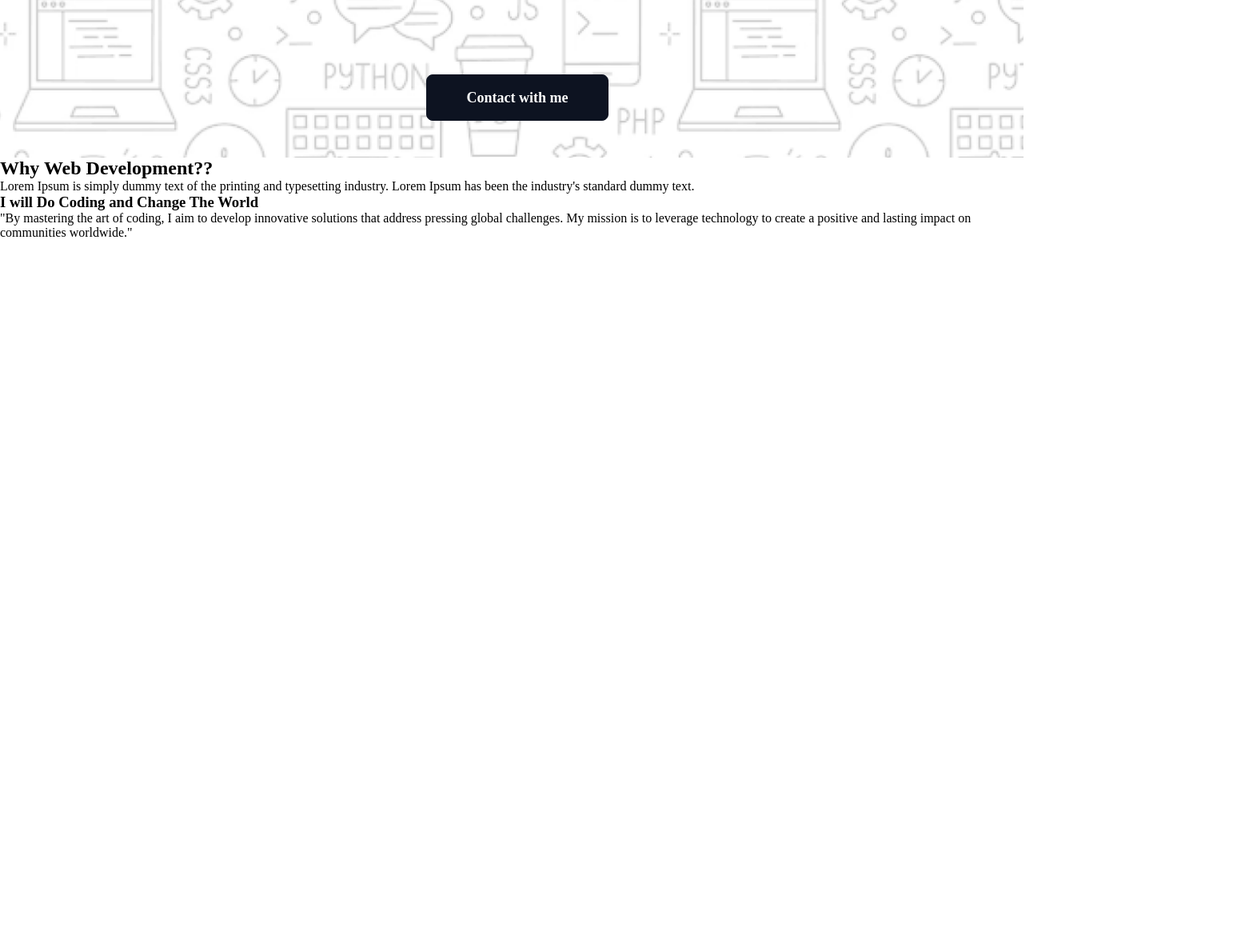
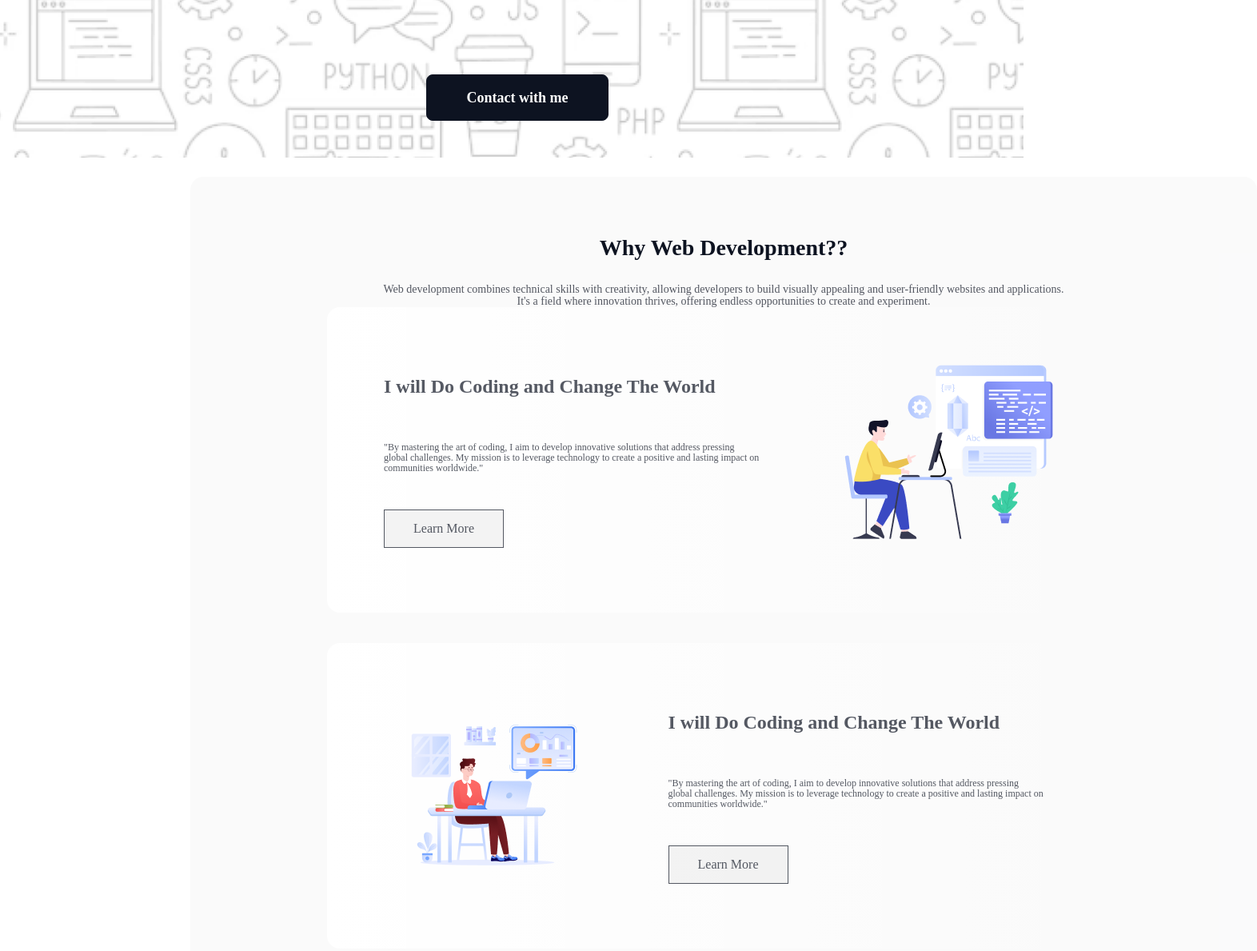
Before and after one commit to ShahriarALshihab/pHero.b10_A1, a plain HTML site: page index.html in a window 1280 px wide. Shown: the part 701-1890 px from the top of the page at 80% size, 1572 px wide, since content can reach past the window. Before the commit the page ends 1001 px from the top, so only its background shows below. Drawn offline with Linux system fonts and the light colour scheme; a web font is replaced by a local one.

Commit message:
main section done

```diff
--- a/index.html
+++ b/index.html
@@ -24,18 +24,59 @@
             <button class="btn">Contact with me</button>
         </header>
 
-    <main clsss="main-section">
-        <div>
+    <div class="main-container">
+        <div id="main-head">
             <h2 class="main-header">Why Web Development??</h2>
-            <p class="main-sub-header">Lorem Ipsum is simply dummy text of the printing and typesetting industry. Lorem Ipsum has been the industry's standard
-            dummy text.</p>
+            <p class="main-sub-header">Web development combines technical skills with creativity, allowing developers to build visually appealing and
+            user-friendly websites and applications. It's a field where innovation thrives, offering endless opportunities to create
+            and experiment.</p>
         </div>
-        <div>
-            <h3 class="main-header">I will Do Coding and Change The World</h3>
-            <p class="main-sub-header">"By mastering the art of coding, I aim to develop innovative solutions that address pressing global challenges. My
-            mission is to leverage technology to create a positive and lasting impact on communities worldwide."</p>
+
+        <div class="sub-section-gap">
+            <div class="main-sub-section">
+                <div class="left-part">
+                    <h2 class="left-header">I will Do Coding and Change The World</h2>
+                    <p class="left-sub-header">"By mastering the art of coding, I aim to develop innovative solutions that address
+                        pressing
+                        global challenges. My
+                        mission is to leverage technology to create a positive and lasting impact on communities worldwide."</p>
+                    <button class="main-sub-btn">Learn More</button>
+                </div>
+                <div class="main-sub-section-img-1">
+                    <img src="assets/Layer_1.png" alt="">
+                </div>
+            </div>
+
+            <div class="main-sub-section">
+                <div class="main-sub-section-img-1">
+                    <img src="assets/Group 3.png" alt="">
+                </div>
+                <div class="left-part">
+                    <h2 class="left-header">I will Do Coding and Change The World</h2>
+                    <p class="left-sub-header">"By mastering the art of coding, I aim to develop innovative solutions that address
+                        pressing
+                        global challenges. My
+                        mission is to leverage technology to create a positive and lasting impact on communities worldwide."</p>
+                    <button class="main-sub-btn">Learn More</button>
+                </div>
+
+            </div>
+
+            <div class="main-sub-section">
+                <div class="left-part">
+                    <h2 class="left-header">I will Do Coding and Change The World</h2>
+                    <p class="left-sub-header">"By mastering the art of coding, I aim to develop innovative solutions that address
+                        pressing
+                        global challenges. My
+                        mission is to leverage technology to create a positive and lasting impact on communities worldwide."</p>
+                    <button class="main-sub-btn">Learn More</button>
+                </div>
+                <div class="main-sub-section-img-1">
+                    <img src="assets/Group 4.png" alt="">
+                </div>
+            </div>
         </div>
-    </main>
+    </div>
 
 </body>
 </html>
--- a/styles/project_style.css
+++ b/styles/project_style.css
@@ -110,3 +110,127 @@ margin-left: 150px;
     margin-left: 180px;
     margin-top: 150px;
 }
+
+/* -------header section END---- */
+
+
+
+/* ------main section START------- */
+
+.main-container{
+    width: 1140px;
+    height: 1295px;
+    padding: 80px 97px 80px 97px;
+    margin: 24px 120px 0 238px;
+    display: flex;
+    justify-content: center;
+    align-items: center;
+    flex-direction: column;
+    border-radius: 16px;
+    background: rgba(13, 19, 33, 0.02);
+
+
+}
+
+#main-head{
+    width: 852px;
+    height: 115px;
+    margin:0 67px;
+
+}
+.main-header{
+    width: auto;
+    height: 39px;
+    color: rgb(13, 19, 33);
+    font-size: 28px;
+    font-weight: 800;
+    line-height: 37px;
+    letter-spacing: 0%;
+    text-align: center;
+    font-family: Azeret Mono;
+    margin-bottom:24px ;
+
+}
+
+.main-sub-header{
+    width: 852px;
+    color: rgb(13, 19, 33);
+    font-family: Azeret Mono;
+    font-size: 14px;
+    font-weight: 400;
+    line-height: 15px;
+    letter-spacing: 0%;
+    text-align: center;
+    opacity: 0.7;
+
+}
+
+
+.main-sub-section{
+    width: 946px;
+    height: 336px;
+    padding: 23px;
+    display: flex;
+    justify-content: center;
+    align-items: center;
+    gap:98px;
+    border-radius: 16px;
+    background: linear-gradient(90.00deg, rgb(255, 255, 255), rgba(255, 255, 255, 0) 100%);
+
+}
+
+.left-part{
+    width:477px;
+    height: 220px;
+}
+.left-header{
+    width: 430px;
+    height: 72px;
+    font-family: Azeret Mono;
+    font-size: 24px;
+    font-weight: 700;
+    line-height: 36px;
+    letter-spacing: 0%;
+    text-align: left;
+    margin-bottom: 16px;
+    color: rgba(13, 19, 33, 0.7);
+}
+
+.left-sub-header{
+    width: 470px;
+    height: 52px;
+    color: rgb(13, 19, 33);
+    font-size: 12px;
+    font-weight: 400;
+    line-height: 13px;
+    letter-spacing: 0%;
+    text-align: left;
+    opacity: 0.7;
+    font-family: Azeret Mono;
+    margin-bottom: 32px;
+}
+
+.main-sub-btn{
+width: 150px;
+display: flex;
+flex-direction: row;
+justify-content: center;
+align-items: center;
+padding: 12px 20px 12px 20px;
+box-sizing: border-box;
+border: 1px solid rgb(13, 19, 33);
+opacity: 0.7;
+color: rgb(13, 19, 33);
+font-family: Azeret Mono;
+font-size: 16px;
+height: 48px;
+
+}
+
+.sub-section-gap{
+display: flex;
+align-items: center;
+flex-direction: column;
+gap: 38px;
+justify-content: center;
+}
```
